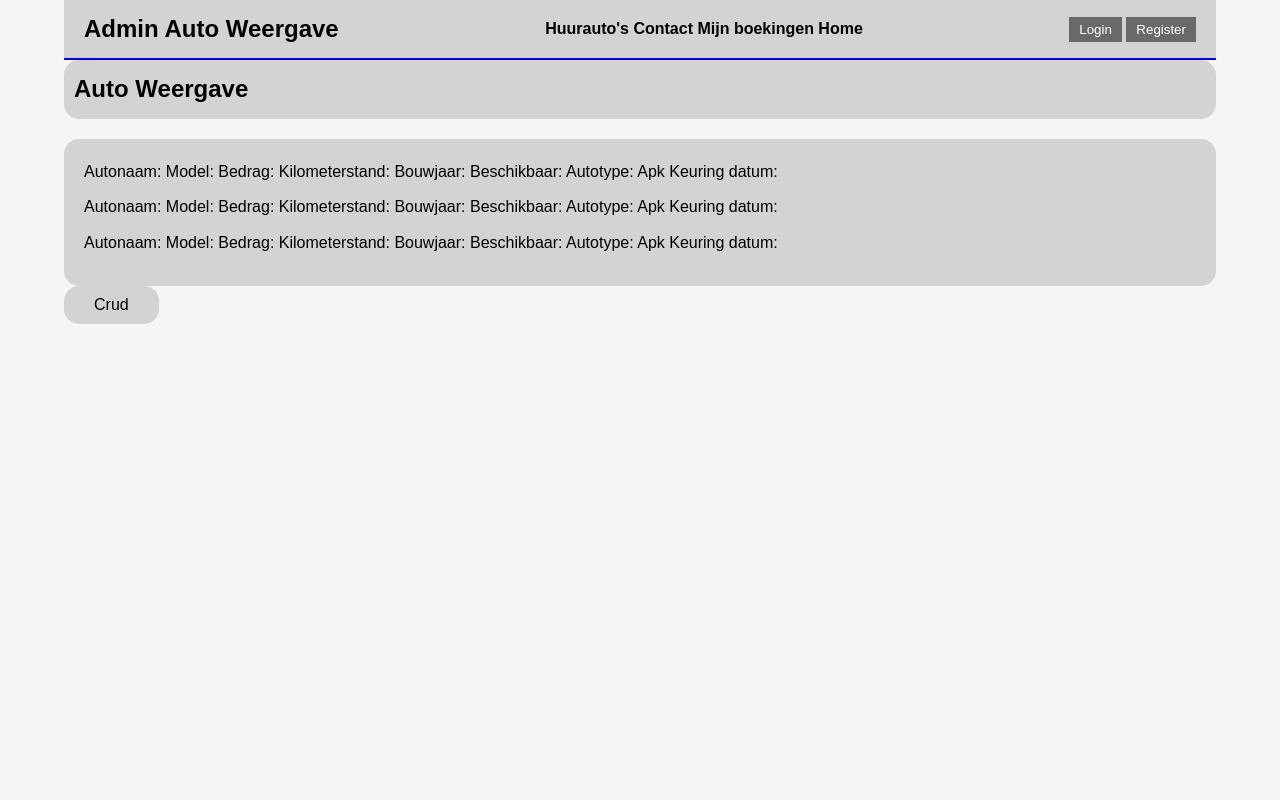
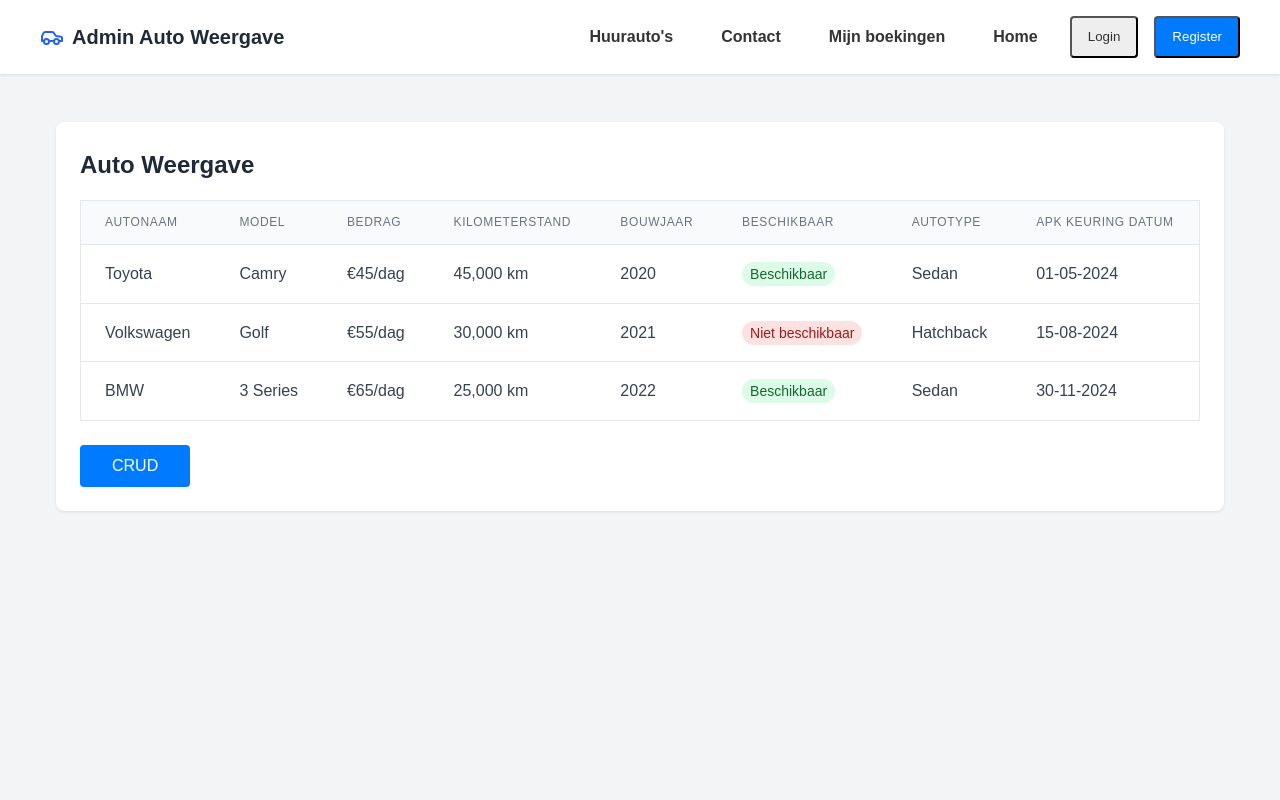
Before and after one commit to trueeman/Project_Autoverhuur, a PHP site: page /Adminweergave.php in a window 1280 px wide. Run offline with PHP 8.4, Linux system fonts and the light colour scheme.

Commit message:
Admin Css Fixed

```diff
--- a/Code/Adminweergave.php
+++ b/Code/Adminweergave.php
@@ -1,41 +1,88 @@
 <!DOCTYPE html>
-<html lang="en">
+<html lang="nl">
 <head>
     <meta charset="UTF-8">
     <meta name="viewport" content="width=device-width, initial-scale=1.0">
     <link rel="stylesheet" href="styles.css">
     <title>Admin Auto Weergave</title>
 </head>
-<body>
+<body class="bg-gray-100">
+    <nav class="nav-container">
+        <div class="nav-content">
+            <div class="logo-container">
+                <svg class="car-icon" xmlns="http://www.w3.org/2000/svg" viewBox="0 0 24 24" fill="none" stroke="currentColor" stroke-width="2" stroke-linecap="round" stroke-linejoin="round">
+                    <path d="M14 16H9m10 0h3v-3.15a1 1 0 00-.84-.99L16 11l-2.7-3.6a1 1 0 00-.8-.4H5.24a2 2 0 00-1.8 1.1l-.8 1.63A6 6 0 002 12.42V16h2"></path>
+                    <circle cx="6.5" cy="16.5" r="2.5"></circle>
+                    <circle cx="16.5" cy="16.5" r="2.5"></circle>
+                </svg>
+                <h1>Admin Auto Weergave</h1>
+            </div>
+            <div class="nav-buttons">
+                <a href="#" class="nav-link">Huurauto's</a>
+                <a href="#" class="nav-link">Contact</a>
+                <a href="#" class="nav-link">Mijn boekingen</a>
+                <a href="Home.html" class="nav-link">Home</a>
+                <button class="nav-link login">Login</button>
+                <button class="nav-link register">Register</button>
+            </div>
+        </div>
+    </nav>
 
-<div class="container">
-    <header>
-        <h1>Admin Auto Weergave</h1>
-        <nav>
-            <a href="#">Huurauto's</a>
-            <a href="#">Contact</a>
-            <a href="#">Mijn boekingen</a>
-            <a href="Home.html">Home</a>
-        </nav>
-        <div class="login-register">
-            <button>Login</button>
-            <button>Register</button>
+    <main class="main-container">
+        <div class="content-container">
+            <h2>Auto Weergave</h2>
+            <div class="table-container">
+                <table>
+                    <thead>
+                        <tr>
+                            <th>Autonaam</th>
+                            <th>Model</th>
+                            <th>Bedrag</th>
+                            <th>Kilometerstand</th>
+                            <th>Bouwjaar</th>
+                            <th>Beschikbaar</th>
+                            <th>Autotype</th>
+                            <th>APK Keuring datum</th>
+                        </tr>
+                    </thead>
+                    <tbody>
+                        <tr>
+                            <td>Toyota</td>
+                            <td>Camry</td>
+                            <td>€45/dag</td>
+                            <td>45,000 km</td>
+                            <td>2020</td>
+                            <td><span class="status-badge available">Beschikbaar</span></td>
+                            <td>Sedan</td>
+                            <td>01-05-2024</td>
+                        </tr>
+                        <tr>
+                            <td>Volkswagen</td>
+                            <td>Golf</td>
+                            <td>€55/dag</td>
+                            <td>30,000 km</td>
+                            <td>2021</td>
+                            <td><span class="status-badge unavailable">Niet beschikbaar</span></td>
+                            <td>Hatchback</td>
+                            <td>15-08-2024</td>
+                        </tr>
+                        <tr>
+                            <td>BMW</td>
+                            <td>3 Series</td>
+                            <td>€65/dag</td>
+                            <td>25,000 km</td>
+                            <td>2022</td>
+                            <td><span class="status-badge available">Beschikbaar</span></td>
+                            <td>Sedan</td>
+                            <td>30-11-2024</td>
+                        </tr>
+                    </tbody>
+                </table>
+            </div>
+            <div class="crud-button-container">
+                <button class="crud-btn">CRUD</button>
+            </div>
         </div>
-    </header>
-
-    <div class="content">
-        <h2>Auto Weergave</h2>
-        <div class="car-list">
-            <div class="car-item">Autonaam: Model: Bedrag: Kilometerstand: Bouwjaar: Beschikbaar: Autotype: Apk Keuring datum:</div>
-            <div class="car-item">Autonaam: Model: Bedrag: Kilometerstand: Bouwjaar: Beschikbaar: Autotype: Apk Keuring datum:</div>
-            <div class="car-item">Autonaam: Model: Bedrag: Kilometerstand: Bouwjaar: Beschikbaar: Autotype: Apk Keuring datum:</div>
-        </div>
-
-        <div class="crud-btn">
-            <button>Crud</button>
-        </div>
-    </div>
-</div>
-
+    </main>
 </body>
 </html>
--- a/Code/styles.css
+++ b/Code/styles.css
@@ -186,11 +186,135 @@ nav a {
     font-size: 16px;
 }
 
-.crud-btn button {
-    background-color: #d3d3d3;
+.crud-btn {
+    background-color: #007bff;
+    color: white;
     border: none;
-    padding: 10px 30px;
-    border-radius: 15px;
-    font-size: 16px;
+    padding: 0.75rem 2rem;
+    border-radius: 4px;
     cursor: pointer;
+    font-size: 1rem;
 }
+
+.crud-btn:hover {
+    background-color: #0056b3;
+}
+
+/* Global styles */
+.bg-gray-100 {
+    background-color: #f3f4f6;
+    min-height: 100vh;
+}
+
+/* Navigation styles */
+.nav-container {
+    background-color: white;
+    box-shadow: 0 1px 3px 0 rgba(0, 0, 0, 0.1);
+    padding: 1rem;
+}
+
+.nav-content {
+    max-width: 1200px;
+    margin: 0 auto;
+    display: flex;
+    justify-content: space-between;
+    align-items: center;
+}
+
+.logo-container {
+    display: flex;
+    align-items: center;
+    gap: 0.5rem;
+}
+
+.car-icon {
+    height: 24px;
+    width: 24px;
+    color: #2563eb;
+}
+
+.logo-container h1 {
+    font-size: 1.25rem;
+    font-weight: bold;
+    color: #1f2937;
+}
+
+.nav-buttons {
+    display: flex;
+    gap: 1rem;
+}
+
+/* Main content styles */
+.main-container {
+    max-width: 1200px;
+    margin: 2rem auto;
+    padding: 1rem;
+}
+
+.content-container {
+    background-color: white;
+    border-radius: 0.5rem;
+    box-shadow: 0 1px 3px 0 rgba(0, 0, 0, 0.1);
+    padding: 1.5rem;
+}
+
+.content-container h2 {
+    font-size: 1.5rem;
+    font-weight: 600;
+    color: #1f2937;
+    margin-bottom: 1rem;
+}
+
+/* Table styles */
+.table-container {
+    overflow-x: auto;
+}
+
+table {
+    width: 100%;
+    border-collapse: collapse;
+    background-color: white;
+    border: 1px solid #e5e7eb;
+}
+
+th {
+    padding: 0.75rem 1.5rem;
+    text-align: left;
+    font-size: 0.75rem;
+    font-weight: 500;
+    color: #6b7280;
+    text-transform: uppercase;
+    letter-spacing: 0.05em;
+    background-color: #f9fafb;
+}
+
+td {
+    padding: 1rem 1.5rem;
+    white-space: nowrap;
+    color: #374151;
+}
+
+tbody tr {
+    border-top: 1px solid #e5e7eb;
+}
+
+.status-badge {
+    padding: 0.25rem 0.5rem;
+    border-radius: 9999px;
+    font-size: 0.875rem;
+}
+
+.status-badge.available {
+    background-color: #dcfce7;
+    color: #166534;
+}
+
+.status-badge.unavailable {
+    background-color: #fee2e2;
+    color: #991b1b;
+}
+
+/* CRUD button styles */
+.crud-button-container {
+    margin-top: 1.5rem;
+}
```
